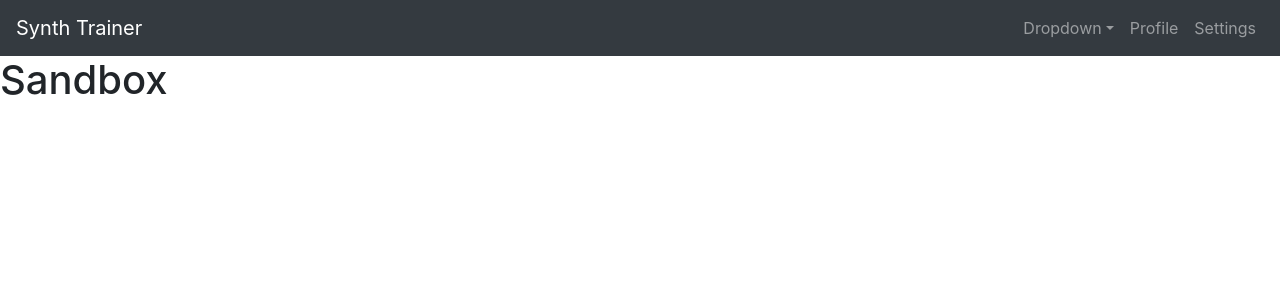
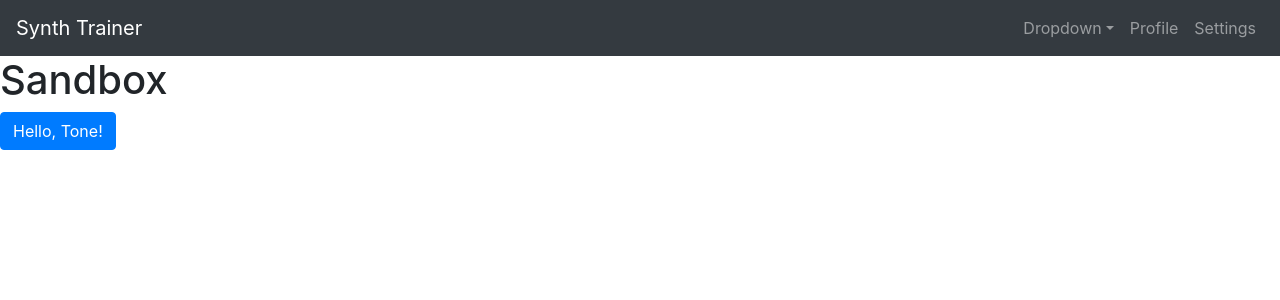
Before and after one commit to alvinlai808/Synth-Trainer, a React (Create React App) app in the folder synth-trainer/: page /Sandbox in a window 1280 px wide. Shown: the top 300 px of the page. Built offline with nearby package versions, Linux system fonts and the light colour scheme; no server answers.

Commit message:
temporary hello tone

```diff
--- a/synth-trainer/src/Components/Sandbox.jsx
+++ b/synth-trainer/src/Components/Sandbox.jsx
@@ -1,8 +1,94 @@
-import React from "react";
+import React, { useState, useRef, useEffect } from "react";
+import * as Tone from 'tone'
+import {
+    Button,
+    InputGroup,
+    FormControl,
+} from "react-bootstrap";
+
+const playTone = () => {
+    const synth = new Tone.MonoSynth({
+        oscillator: {
+            type: "square"
+        },
+        envelope: {
+            attack: 0.1,
+            decay: 1,
+            release: 1
+        }
+    }).toDestination();
+    synth.triggerAttackRelease("C4", "8n");
+}
 
 const Sandbox = () => {
     return (
-        <h1>Sandbox</h1>
+        <div>
+            <h1>Sandbox</h1>
+            <Button onClick={(event) => {playTone();}}>
+                Hello, Tone!
+            </Button>
+        </div>
     );
 }
 export default Sandbox;
+
+// const Sandbox = () => {
+//     // const [isLoaded, setLoaded] = useState(false);
+//     const synth = useRef(null);
+//     const [attack, setAttack] = useState(0.1);
+//     const [decay, setDecay] = useState(1);
+//     const [release, setRelease] = useState(1);
+
+//     useEffect(() => {
+//         synth.current = new Tone.MonoSynth({
+//             oscillator: {
+//                 type: "square"
+//             },
+//             envelope: {
+//                 attack: {attack},
+//                 decay: 1,
+//                 release: 1
+//             }
+//         }).toDestination();
+//     }, []);
+
+//     const attackHandler = (event) => {
+//         const {value} = event.currentTarget;
+//         synth.envelope.attack = setAttack(value);
+//     }
+
+//     const decayHandler = (event) => {
+//         const {decay, value} = event.currentTarget;
+//         setDecay(value);
+//     }
+
+//     const releaseHandler = (event) => {
+//         const {attack, value} = event.currentTarget;
+//         setRelease(value);
+//     }
+
+//     const handleClick = () => synth.current.triggerAttackRelease("C4", "8n");
+
+//     return (
+//         <div>
+//             <Button onClick={handleClick}>
+//                 start
+//             </Button>
+//             <InputGroup className="mb-3" controlId="formAttack">
+//                 <InputGroup.Prepend>
+//                     <InputGroup.Text>Attack</InputGroup.Text>
+//                 </InputGroup.Prepend>
+//                 <FormControl
+//                     type="attack"
+//                     name="synthAttack"
+//                     value={attack}
+//                     placeholder="Attack Time (ms)"
+//                     id="synthAttack"
+//                     onChange={(event) => attackHandler(event)}
+//                 />
+//             </InputGroup>
+
+//         </div>
+//     )
+// }
+// export default Sandbox;
```
Also changed, not shown: synth-trainer/src/Components/Application.jsx (+0 -12 lines).
